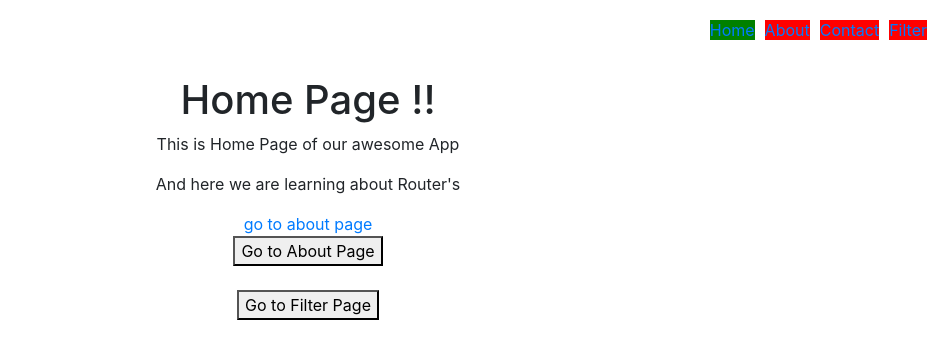
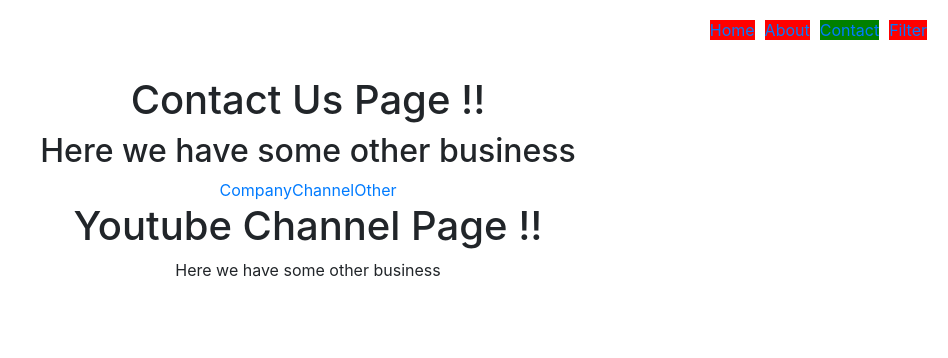
Before and after one commit to pranjali1210/React, a JavaScript app: page /contact/channel in a window 1280 px wide. Before the commit this address led to /home. Shown: the top 358 px of the page, without its empty margins (332-1280 px from the left). Built offline with nearby package versions, Linux system fonts and the light colour scheme; the HTML template or start-up script is replaced by a standard one.

Commit message:
Nested Routing

```diff
--- a/src/App.js
+++ b/src/App.js
@@ -6,21 +6,30 @@
 import Page404 from './component/Page404';
 import User from './component/User';
 import Filter from './component/Filter';
+import Contact from './component/Contact';
+import Company from './component/Company';
+import Channel from './component/Channel';
+import Other from './component/Other';
 function App() {
 
-  return(
+  return (
     <div className='App'>
       <BrowserRouter>
-      <NavBar />
-      <Routes>
-      <Route path='/home' element={<Home />}/>
-      <Route path='/about' element={<About />}/>
-      <Route path='/user/:name' element={<User />}/>
-      <Route path='/*' element={<Navigate to="/home" />}/>
-      <Route path='/filter' element={<Filter />}/>
+        <NavBar />
+        <Routes>
+          <Route path='/home' element={<Home />} />
+          <Route path='/about' element={<About />} />
+          <Route path='/user/:name' element={<User />} />
+          <Route path='/*' element={<Navigate to="/home" />} />
+          <Route path='/filter' element={<Filter />} />
+          <Route path='/contact/' element={<Contact />} >
+          <Route path='company' element={<Company />} />
+          <Route path='channel' element={<Channel />} />
+          <Route path='other' element={<Other />} />
+        </Route>
       </Routes>
-      </BrowserRouter>
-    </div>
+    </BrowserRouter>
+    </div >
   )
 
 }
--- /dev/null
+++ b/src/component/Channel.js
@@ -0,0 +1,13 @@
+
+function Channel()
+{
+    return(
+    <div>
+        <h1>Youtube Channel Page !!</h1>
+        <p>Here we have some other business</p>
+
+
+    </div>
+    )
+}
+export default Channel
--- /dev/null
+++ b/src/component/Company.js
@@ -0,0 +1,13 @@
+
+function Company()
+{
+    return(
+    <div>
+        <h1>Company Page !!</h1>
+        <p>Here we have some other business</p>
+
+
+    </div>
+    )
+}
+export default Company
--- /dev/null
+++ b/src/component/Contact.js
@@ -0,0 +1,17 @@
+import { Link, Outlet } from "react-router-dom"
+
+function Contact()
+{
+    return(
+    <div>
+        <h1>Contact Us Page !!</h1>
+        <h2>Here we have some other business</h2>
+        <Link to="company">Company</Link>
+        <Link to="channel">Channel</Link>
+        <Link to="other">Other</Link>
+        <Outlet />
+
+    </div>
+    )
+}
+export default Contact
--- a/src/component/NavBar.js
+++ b/src/component/NavBar.js
@@ -17,6 +17,7 @@
             className="navbarLink" to="/contact">Contact</NavLink></li>
             <li><NavLink style={({isActive})=>{return {backgroundColor: isActive ?'green':'red'}}}
             className="navbarLink" to="/filter">Filter</NavLink></li>
+
         </ul>
         </div>
     )
--- /dev/null
+++ b/src/component/Other.js
@@ -0,0 +1,13 @@
+
+function Other()
+{
+    return(
+    <div>
+        <h1>Other Page !!</h1>
+        <p>Here we have some other business</p>
+
+
+    </div>
+    )
+}
+export default Other
```
